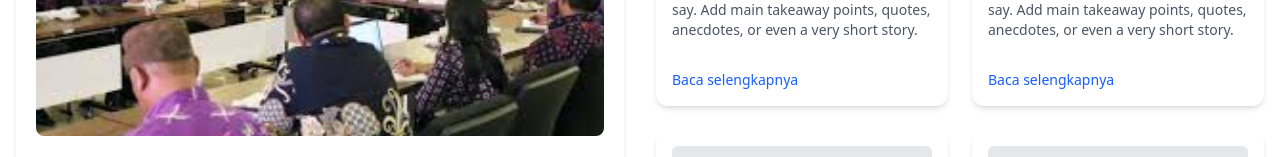
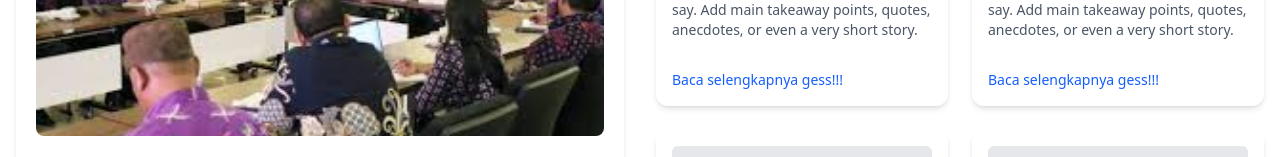
Before and after one commit to Rhckjf/Disnaker, a React (Vite) app: page /page in a window 1280 px wide. Shown: the part 616-773 px from the top of the page. Built offline with nearby package versions, Linux system fonts and the light colour scheme.

Commit message:
test commit

```diff
--- a/src/pages/Page.jsx
+++ b/src/pages/Page.jsx
@@ -70,7 +70,7 @@ function Berita() {
                 href="#"
                 className="text-blue-600 hover:underline text-sm mt-3"
               >
-                Baca selengkapnya
+                Baca selengkapnya gess!!!
               </a>
             </div>
           ))}
```
